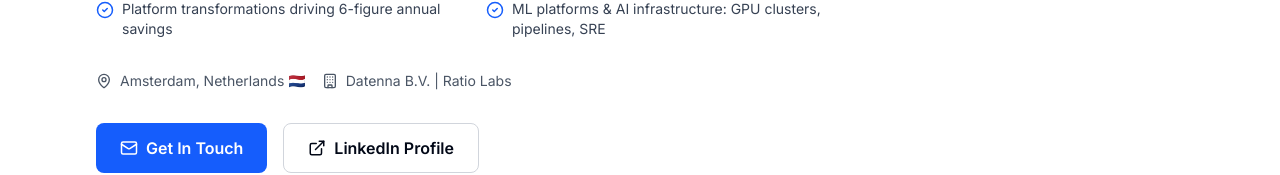
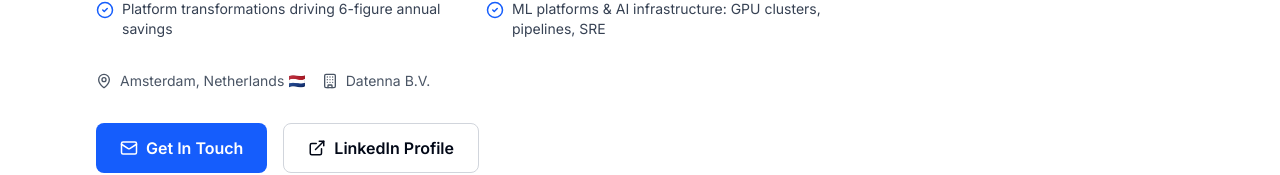
Before and after one commit to judeoyovbaire/personal-website, a Next.js app: page / in a window 1280 px wide. Shown: the part 454-629 px from the top of the page. Built offline with nearby package versions, Linux system fonts and the light colour scheme.

Commit message:
update: current company

```diff
--- a/app/page.tsx
+++ b/app/page.tsx
@@ -55,7 +55,7 @@ export default function Home() {
             </div>
             <div className="flex items-center gap-2">
               <Building size={16} />
-              <span>Datenna B.V. | Ratio Labs</span>
+              <span>Datenna B.V.</span>
             </div>
           </div>
 
```
